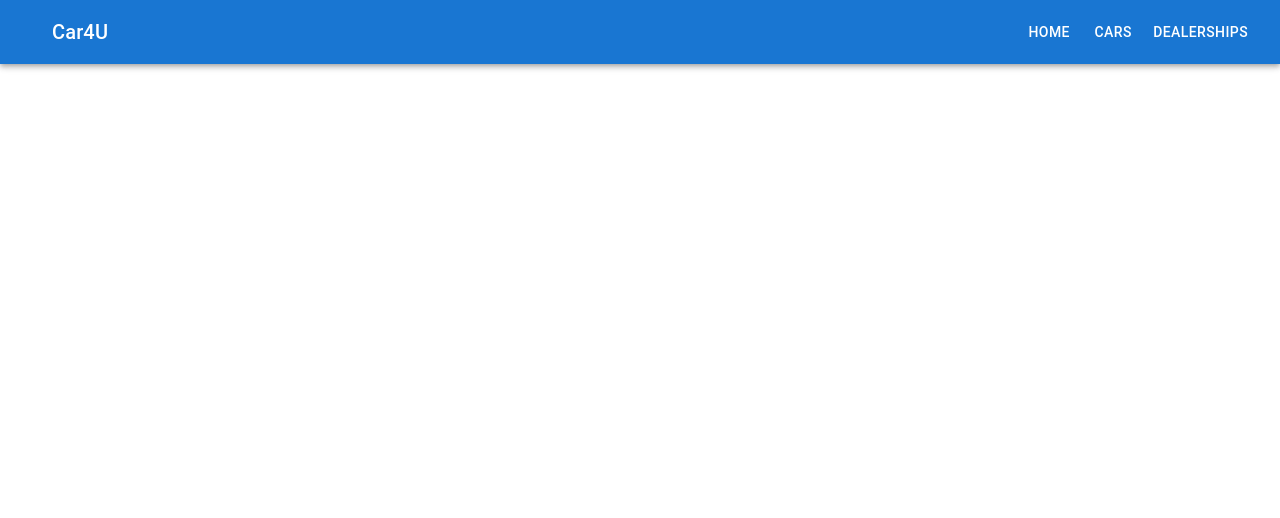
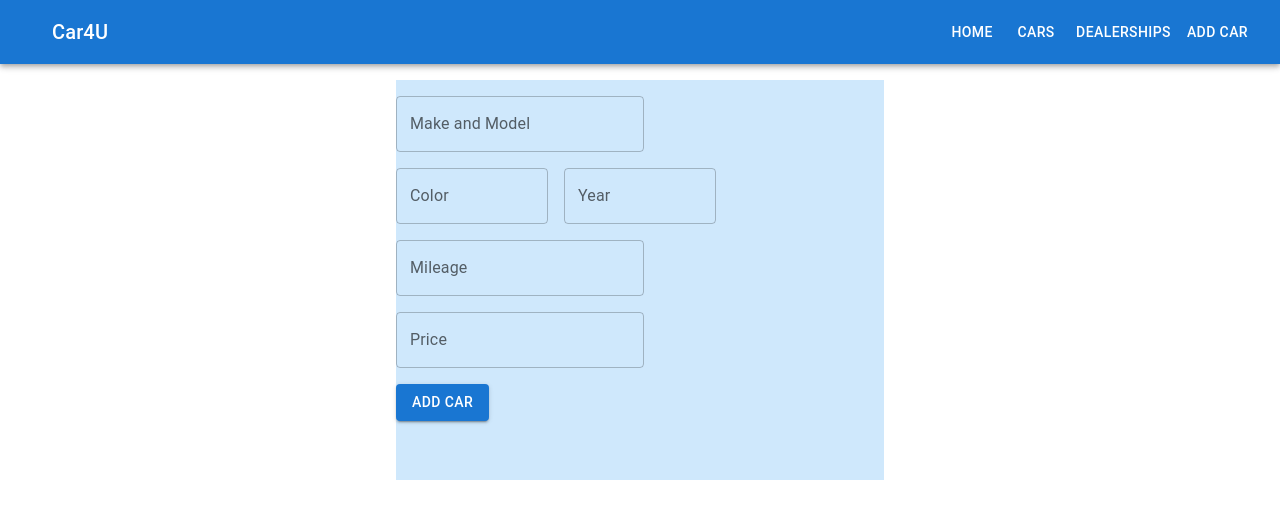
Before and after one commit to thyoon515/phase-3-project-frontend, a React (Create React App) app: page /addcar in a window 1280 px wide. Shown: the top 518 px of the page. Built offline with nearby package versions, Linux system fonts and the light colour scheme; no server answers.

Commit message:
Add component add car

```diff
--- a/src/App.jsx
+++ b/src/App.jsx
@@ -4,27 +4,28 @@ import NavBar from './components/navigation/NavBar';
 import Home from "./components/static/Home";
 import ListOfUsedCars from "./components/lists/ListOfUsedCars";
 import ListOfDealerships from "./components/lists/ListOfDealerships";
+import AddCar from "./components/lists/AddCar";
 
 function App() {
 
-  const [dealerships, setdealership] = useState([]);
-  const [cars, setCar] = useState([]);
+  const [dealerships, setdealerships] = useState([]);
+  const [cars, setCars] = useState([]);
 
   useEffect(() => {
     fetch("http://localhost:9292/dealerships")
       .then((r) => r.json())
-      .then((dealerships) => setdealership(dealerships))
+      .then((dealershipsData) => setdealerships(dealershipsData))
   }, [])
 
   useEffect(() => {
     fetch("http://localhost:9292/cars")
       .then((r) => r.json())
-      .then((cars) => setCar(cars))
-  })
+      .then((carsData) => setCars(carsData))
+  }, [])
 
   const handleSoldCar = (soldCar) => {
-    const updatedListOfCars = cars.filter((cars) => cars.id !== soldCar.id);
-    setCar(updatedListOfCars)
+    const updatedListOfCars = cars.filter((car) => car.id !== soldCar.id);
+    setCars(updatedListOfCars)
   }
 
 
@@ -35,6 +36,7 @@ function App() {
         <Route path="/" element={<Home />} />
         <Route path="/cars" element={<ListOfUsedCars cars={cars} handleSoldCar={handleSoldCar} />} />
         <Route path="/dealerships" element={<ListOfDealerships dealerships={dealerships} />} />
+        <Route path="/addcar" element={<AddCar />} />
       </Routes>
     </Router>
 
--- /dev/null
+++ b/src/components/lists/AddCar.jsx
@@ -0,0 +1,41 @@
+import React from 'react';
+import TextField from '@mui/material/TextField';
+import Box from '@mui/material/Box';
+import Container from '@mui/material/Container';
+import Grid from '@mui/material/Grid';
+import Button from '@mui/material/Button';
+
+
+const AddCar = () => {
+
+  return (
+    <form>
+      <Container maxWidth="sm">
+        <Box sx={{ bgcolor: '#cfe8fc', height: '50vh', m: 4}}>
+          <Grid container spacing={2}>
+            <Grid item xs={12}>
+              <TextField label="Make and Model" />
+            </Grid>
+            <Grid item xs={4}>
+              <TextField label="Color" />
+            </Grid>
+            <Grid item xs={4}>
+              <TextField label="Year" />
+            </Grid>
+            <Grid item xs={12}>
+              <TextField label="Mileage" />
+            </Grid>
+            <Grid item xs={12}>
+              <TextField label="Price" />
+            </Grid>
+            <Grid item xs={12}>
+              <Button variant="contained">Add Car</Button>
+            </Grid>
+          </Grid>
+        </Box>
+      </Container>
+    </form>
+  );
+}
+
+export default AddCar
--- a/src/components/lists/ListOfUsedCars.jsx
+++ b/src/components/lists/ListOfUsedCars.jsx
@@ -4,6 +4,9 @@ import CardActions from '@mui/material/CardActions';
 import CardContent from '@mui/material/CardContent';
 import Button from '@mui/material/Button';
 import Typography from '@mui/material/Typography';
+import Box from '@mui/material/Box';
+import Container from '@mui/material/Container';
+
 
 const ListOfUsedCars = ({cars, handleSoldCar}) => {
 
@@ -18,6 +21,8 @@ const ListOfUsedCars = ({cars, handleSoldCar}) => {
     }
 
     return(
+    <Container maxWidth="sm">
+      <Box sx={{ bgcolor: '#cfe8fc', height: '20vh', m: 4}}>
         <Card sx={{ minWidth: 275 }}>
           <CardContent>
             <Typography variant="h5" component="div" key={car.id}>
@@ -38,6 +43,8 @@ const ListOfUsedCars = ({cars, handleSoldCar}) => {
             <Button size="small" onClick={handleSold}>Sold</Button>
           </CardActions>
         </Card>
+      </Box>
+    </Container>
     )
   })
 
--- a/src/components/navigation/NavBar.jsx
+++ b/src/components/navigation/NavBar.jsx
@@ -27,6 +27,7 @@ const NavBar = () => {
           <Button color="inherit" component={ Link } to="/">Home</Button>
           <Button color="inherit" component={ Link } to="/cars">Cars</Button>
           <Button color="inherit" component={ Link } to="/dealerships">Dealerships</Button>
+          <Button color="inherit" component={ Link } to="/addcar">Add Car</Button>
         </Toolbar>
       </AppBar>
     </Box>
```
Lines whose indentation alone changed are shown as unchanged.
